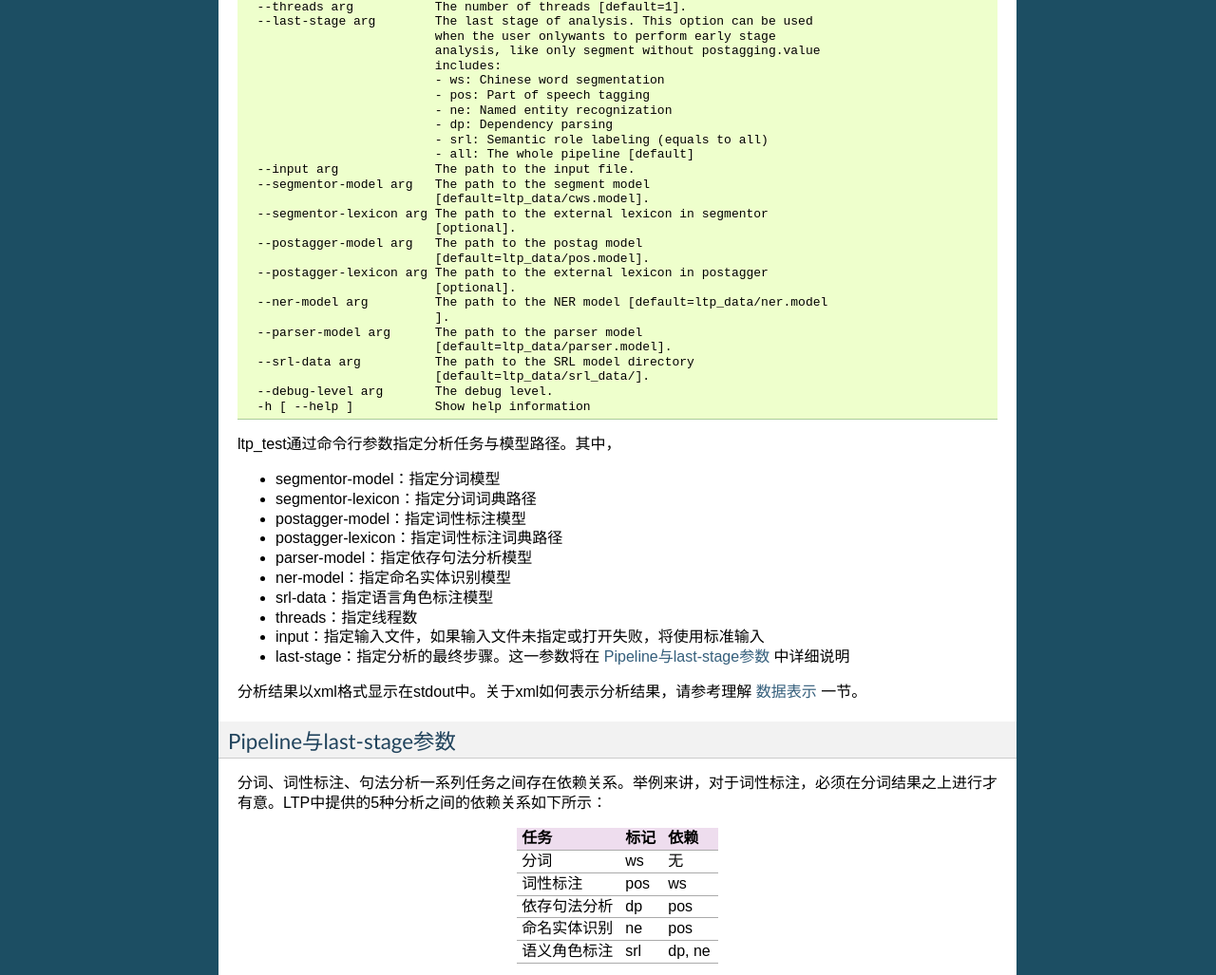
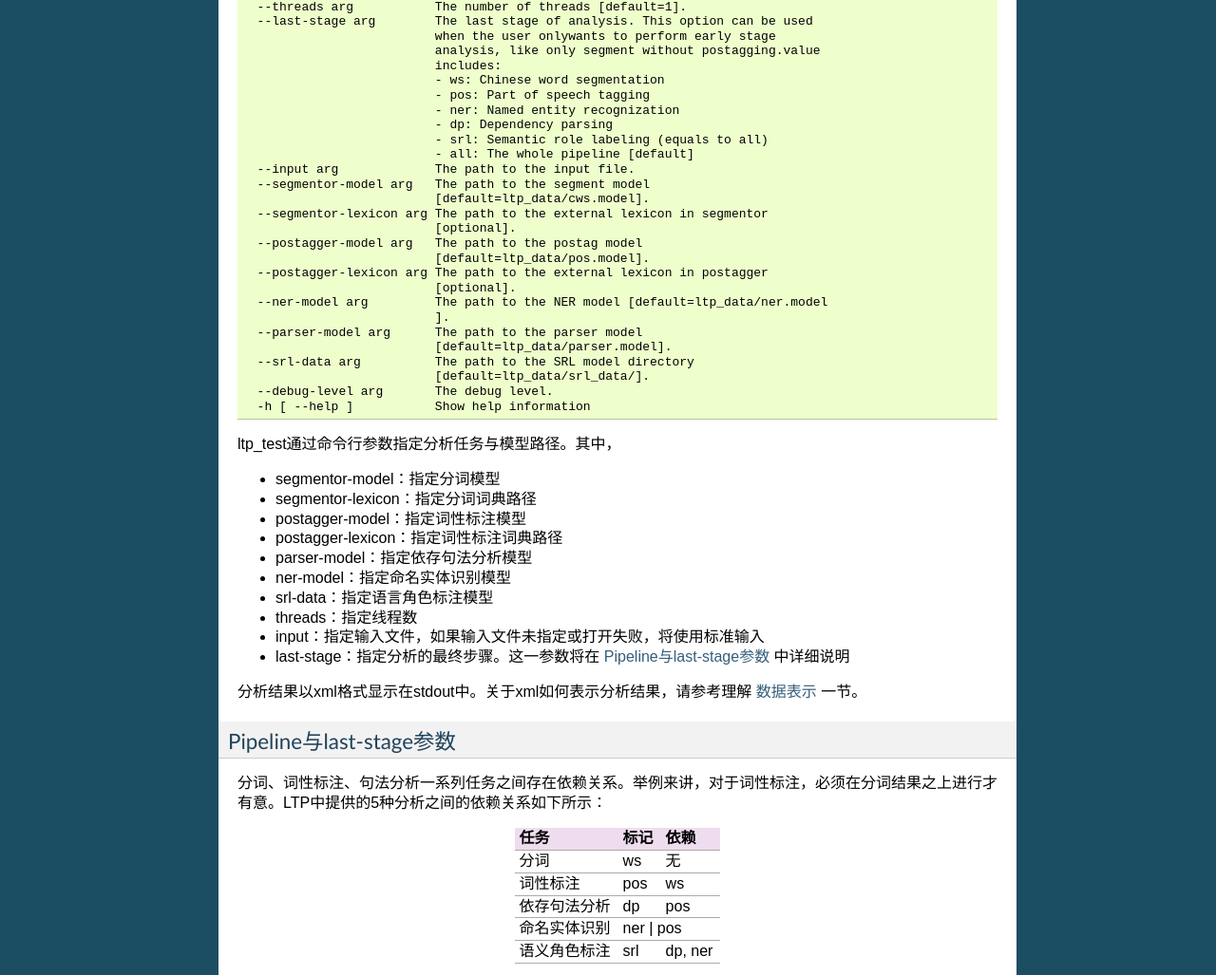
Before and after one commit to HIT-SCIR/ltp, a Sphinx documentation site: the page built from doc/ltptest.rst, in a window 1280 px wide and 1400 px high, scrolled down 369 px. Shown: the part 370-1397 px from the top of the window at 95% size. Built offline with Sphinx 7.4.7, drawn with Linux system fonts in a browser that asks for light colours; some of the changed text lies outside the part shown.

Commit message:
update doc

```diff
--- a/doc/ltptest.rst
+++ b/doc/ltptest.rst
@@ -48,7 +48,7 @@ ltp_test主程序
                               includes:
                               - ws: Chinese word segmentation
                               - pos: Part of speech tagging
-                              - ne: Named entity recognization
+                              - ner: Named entity recognization
                               - dp: Dependency parsing
                               - srl: Semantic role labeling (equals to all)
                               - all: The whole pipeline [default]
@@ -93,19 +93,19 @@ Pipeline与last-stage参数
 
 分词、词性标注、句法分析一系列任务之间存在依赖关系。举例来讲，对于词性标注，必须在分词结果之上进行才有意。LTP中提供的5种分析之间的依赖关系如下所示：
 
-+--------------+------+--------+
-| 任务         | 标记 | 依赖   |
-+==============+======+========+
-| 分词         | ws   | 无     |
-+--------------+------+--------+
-| 词性标注     | pos  | ws     |
-+--------------+------+--------+
-| 依存句法分析 | dp   | pos    |
-+--------------+------+--------+
-| 命名实体识别 | ne   | pos    |
-+--------------+------+--------+
-| 语义角色标注 | srl  | dp, ne |
-+--------------+------+--------+
++--------------+------+---------+
+| 任务         | 标记 | 依赖    |
++==============+======+=========+
+| 分词         | ws   | 无      |
++--------------+------+---------+
+| 词性标注     | pos  | ws      |
++--------------+------+---------+
+| 依存句法分析 | dp   | pos     |
++--------------+------+---------+
+| 命名实体识别 | ner   | pos    |
++--------------+------+---------+
+| 语义角色标注 | srl  | dp, ner |
++--------------+------+---------+
 
 默认情况下，LTP将进行至语义角色标注的分析。但是，对于一部分用户，某些分析并不必要。举例来讲，如果用户只需进行词性标注，则ltp_test的pipeline分析只需进行到pos，`last-stage`用来指明分析的最后状态。同时，如果`last-stage`指定为pos，句法分析、命名实体识别和语义角色标注的模型将不被加载。
 
```
